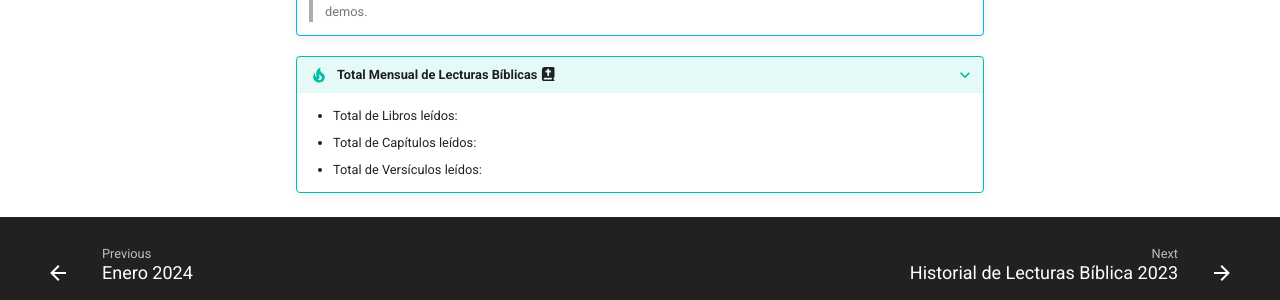
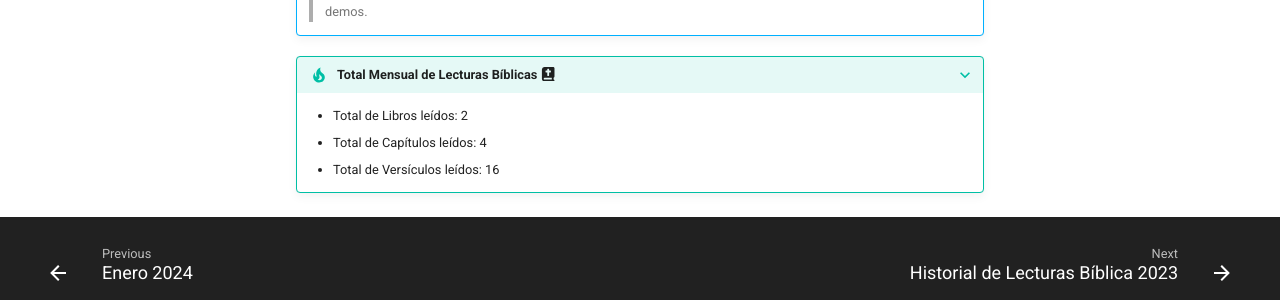
Before and after one commit to kiki7766/bible-mkdocs, an MkDocs documentation site: the page built from docs/m-2024/julio.md, in a window 1280 px wide and 900 px high, scrolled down 899 px. Shown: the part 526-826 px from the top of the window. Built offline with MkDocs 1.6.1 and Material for MkDocs 9.7.7, drawn with Linux system fonts in a browser that asks for light colours; some web fonts are replaced; a script that is not in the unit is left out; comment, search, counter and statistics services are not loaded.

Commit message:
adding more info

```diff
--- a/docs/m-2024/julio.md
+++ b/docs/m-2024/julio.md
@@ -27,6 +27,6 @@
 
 
 ???+ tip "Total Mensual de Lecturas Bíblicas :fontawesome-solid-book-bible:"
-    - Total de Libros leídos:
-    - Total de Capítulos leídos:
-    - Total de Versículos leídos:
+    - Total de Libros leídos: 2
+    - Total de Capítulos leídos: 4
+    - Total de Versículos leídos: 16
```
Also changed, not shown: docs/index.md (+1 -1 lines), docs/m-2024/index.md (+1 -1 lines).
